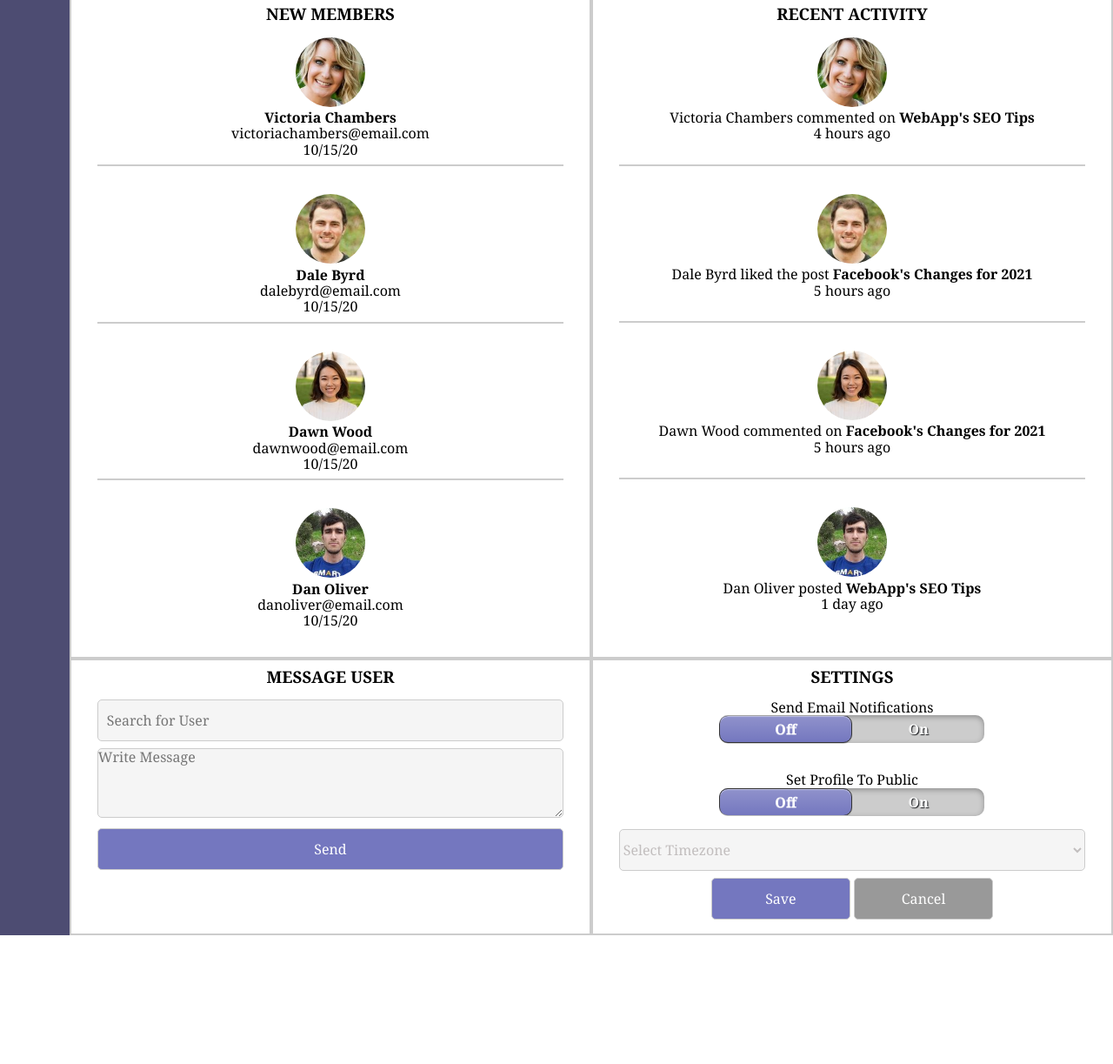
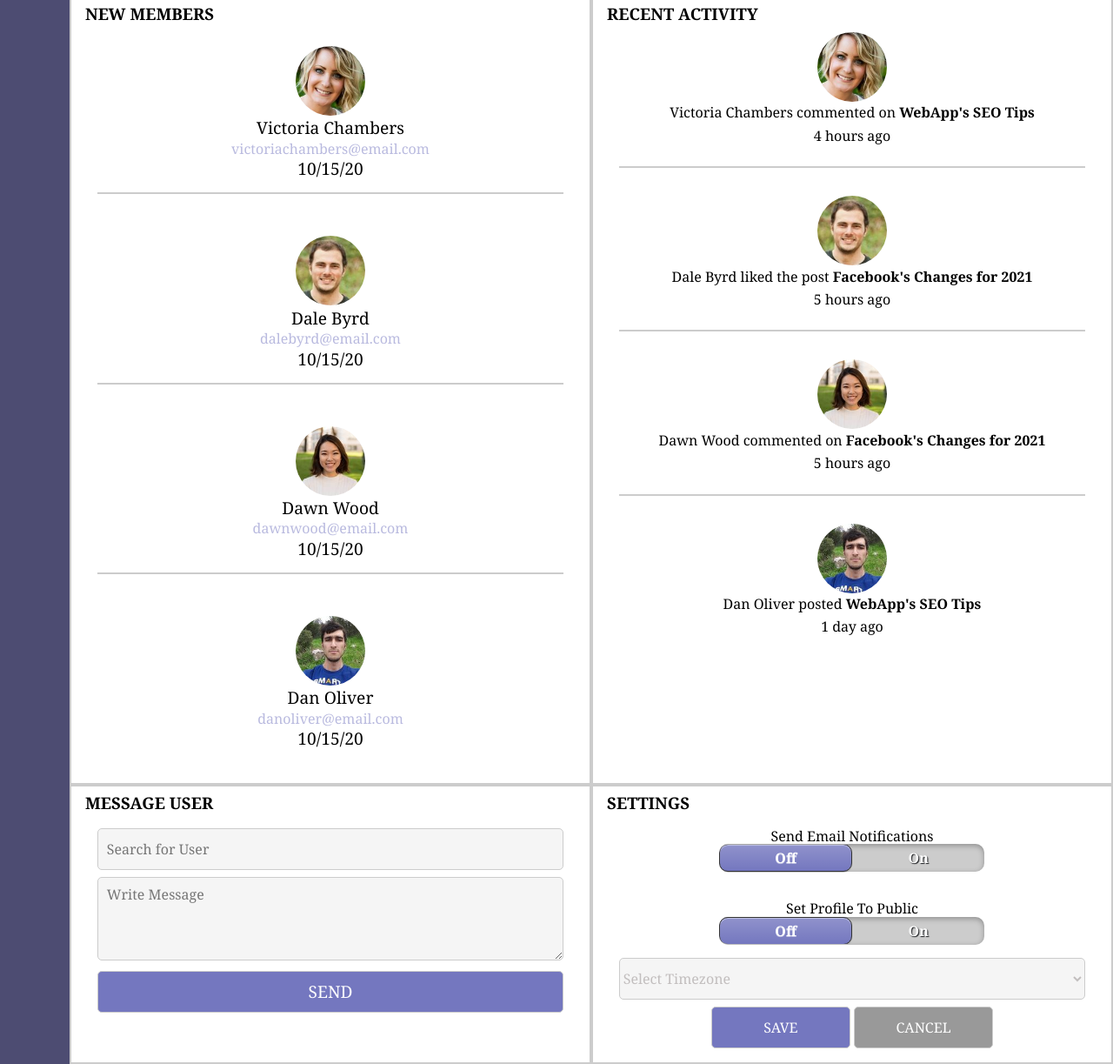
Before and after one commit to cmlaing/web_app_dashboard_v3.2, a plain HTML site: page index.html in a window 1280 px wide. Shown: the part 1160-2383 px from the top of the page at 87% size. Before the commit the page ends 2235 px from the top, so only its background shows below. Drawn offline with nearby package versions, Linux system fonts and the light colour scheme.

Commit message:
Styles New Members to bottom
More CSS style changes and positioning for each card.

```diff
--- a/css/styles.css
+++ b/css/styles.css
@@ -418,15 +418,25 @@ New Members
     margin-left: auto;
     margin-right: auto;
     margin-top: 1rem;
+    padding-top: 1.5rem;
+    position: relative; /* for .new-members h3 to be on left */
 
 
+}
+
+.new-members h3 { /* left align */
+    position: absolute;
+    top: 0;
+    left: 1rem;
+    margin-bottom: 1rem;
 }
 
 .member {
     margin: 1rem auto;
     width: 90%;
     text-align: center;
-    padding-bottom: 0.5rem;
+    padding-bottom: 1rem;
+    padding-top: 1rem;
 
 }
 
@@ -434,8 +444,19 @@ New Members
     border-radius: 100%;
     height: 5rem;
     width: auto;
+}
 
+.member p:nth-of-type(1),/* Names */
+.member p:nth-of-type(3) { /* Date Joined */
+    font-size: 1.2rem;
 
+}
+
+.member p:nth-of-type(2) { /* email addresses */
+    color: #b9badf;
+    font-size: 1rem;
+    margin-top: 0.2rem;
+    margin-bottom: 0.2rem;
 }
 
 /* =============================================
@@ -453,6 +474,15 @@ Recent Activity
     margin-left: auto;
     margin-right: auto;
     margin-top: 1rem;
+    padding-top: 1.5rem;
+    position: relative;
+}
+
+.recent-activity h3 { /* left align */
+    position: absolute;
+    top: 0;
+    left: 1rem;
+    margin-bottom: 1rem;
 }
 
 .activityCard {
@@ -460,7 +490,7 @@ Recent Activity
     margin: 1rem auto;
     width: 90%;
     text-align: center;
-    padding-bottom: 0.5rem;
+    padding-bottom: 1rem;
 
 }
 
@@ -469,6 +499,10 @@ Recent Activity
     height: 5rem;
     width: auto;
 
+}
+
+.activityCard p:nth-child(2) { /* Time Stamp */
+    padding-bottom: 0.5rem;
 }
 
 /* =============================================
@@ -485,6 +519,15 @@ Messages
     width: 100%;
     text-align: center;
     padding-bottom: 0.5rem;
+    padding-top: 2rem;
+    position: relative;
+}
+
+.message h3 { /* left align */
+    position: absolute;
+    top: 0;
+    left: 1rem;
+    margin-bottom: 1rem;
 }
 
 .message form {
@@ -503,6 +546,7 @@ Messages
     margin-bottom: 0.5rem;
 
   }
+
 
   /*===========================================================
   Template code from
@@ -564,12 +608,13 @@ Messages
 
   #message-user {
     width: 100%;
-    height: 5rem;
+    height: 6rem;
     color: #c2bebe;
     border-radius: 5px;
     border: solid 1px #cccccc;
     background-color: #f5f5f5;
     margin-bottom: 0.5rem;
+    padding: 10px;
 
   }
 
@@ -581,6 +626,7 @@ Messages
     border-radius: 5px;
     border: solid 1px #cccccc;
     color: white;
+    font-size: 1.2rem;
 
 }
 
@@ -598,6 +644,15 @@ Settings
     width: 100%;
     text-align: center;
     padding-bottom: 0.5rem;
+    position: relative;
+}
+
+.settings h3 { /* left align */
+    position: absolute;
+    top: 0;
+    left: 1rem;
+    margin-bottom: 1rem;
+
 }
 
 /* Switches */
@@ -605,15 +660,20 @@ Settings
 .flex-toggle {
     display: flex;
     flex-direction: row;
-    justify-content: center;
+    justify-content:space-between;
+    align-items: center;
     flex-wrap: wrap;
+    padding-top: 2rem;
 
 }
 .toggle-item {
     width: 90%;
     margin: 1rem auto;
 
+
 }
+
+
 
 
 
--- a/index.html
+++ b/index.html
@@ -181,7 +181,7 @@
 
             <div class="member bottom-border">
                 <img src="images/member-1.jpg" alt="Member: Victoria Chambers">
-                <h4>Victoria Chambers</h4>
+                <p>Victoria Chambers</p>
                 <p>victoriachambers@email.com</p>
                 <p>10/15/20</p>
 
@@ -189,7 +189,7 @@
 
             <div class="member bottom-border">
                 <img src="images/member-2.jpg" alt="Member: Dale Byrd">
-                <h4>Dale Byrd</h4>
+                <p>Dale Byrd</p>
                 <p>dalebyrd@email.com</p>
                 <p>10/15/20</p>
 
@@ -197,7 +197,7 @@
 
             <div class="member bottom-border">
                 <img src="images/member-3.jpg" alt="Member: Dawn Wood">
-                <h4>Dawn Wood</h4>
+                <p>Dawn Wood</p>
                 <p>dawnwood@email.com</p>
                 <p>10/15/20</p>
 
@@ -205,7 +205,7 @@
 
             <div class="member">
                 <img src="images/member-4.jpg" alt="Member: Dan Oliver">
-                <h4>Dan Oliver</h4>
+                <p>Dan Oliver</p>
                 <p>danoliver@email.com</p>
                 <p>10/15/20</p>
 
@@ -257,7 +257,7 @@
                 </div> <br>
                 <textarea placeholder="Write Message"  id="message-user"></textarea>
                  <br>
-                <button id="send-message" onclick="send()"> Send </button>
+                <button id="send-message" onclick="send()"> SEND </button>
             </form>
 
 
@@ -308,8 +308,8 @@
                 <option value="eastern">Eastern Time</option>
             </select>
             <div>
-                <button class="save" onclick="save()"> Save </button>
-                <button class="cancel" onclick="del()"> Cancel </button>
+                <button class="save" onclick="save()"> SAVE </button>
+                <button class="cancel" onclick="del()"> CANCEL </button>
             </div>
 
         </div>
```
